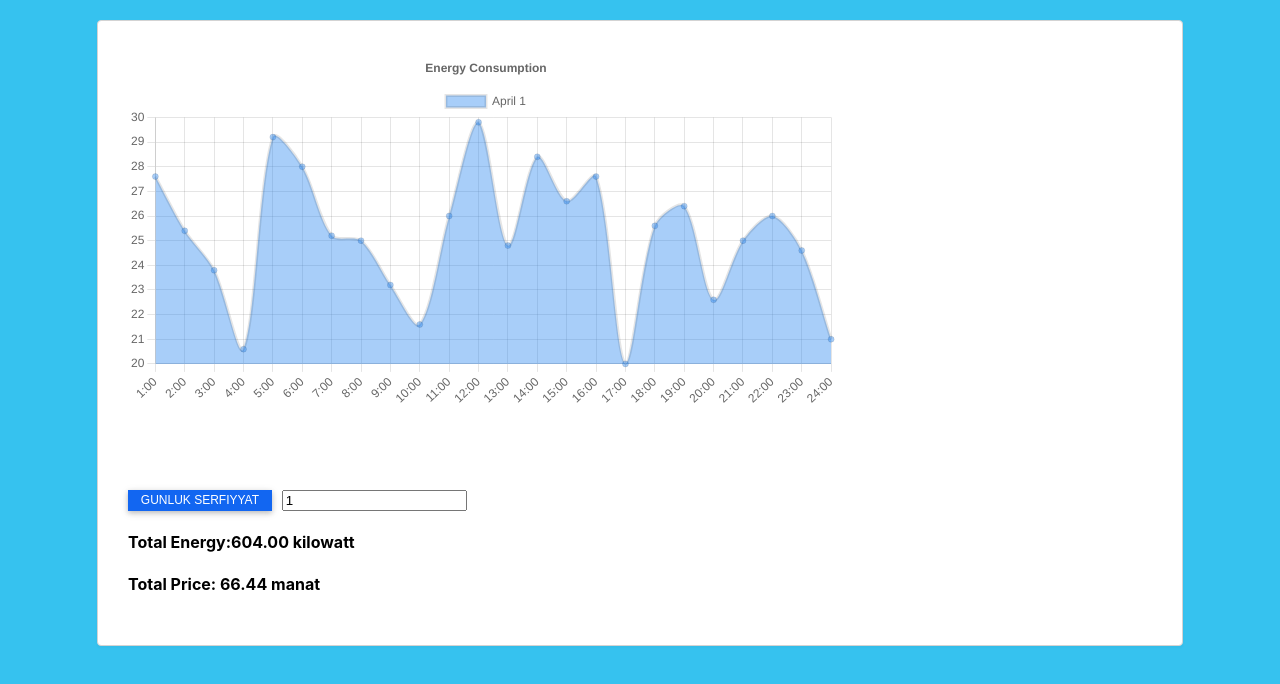
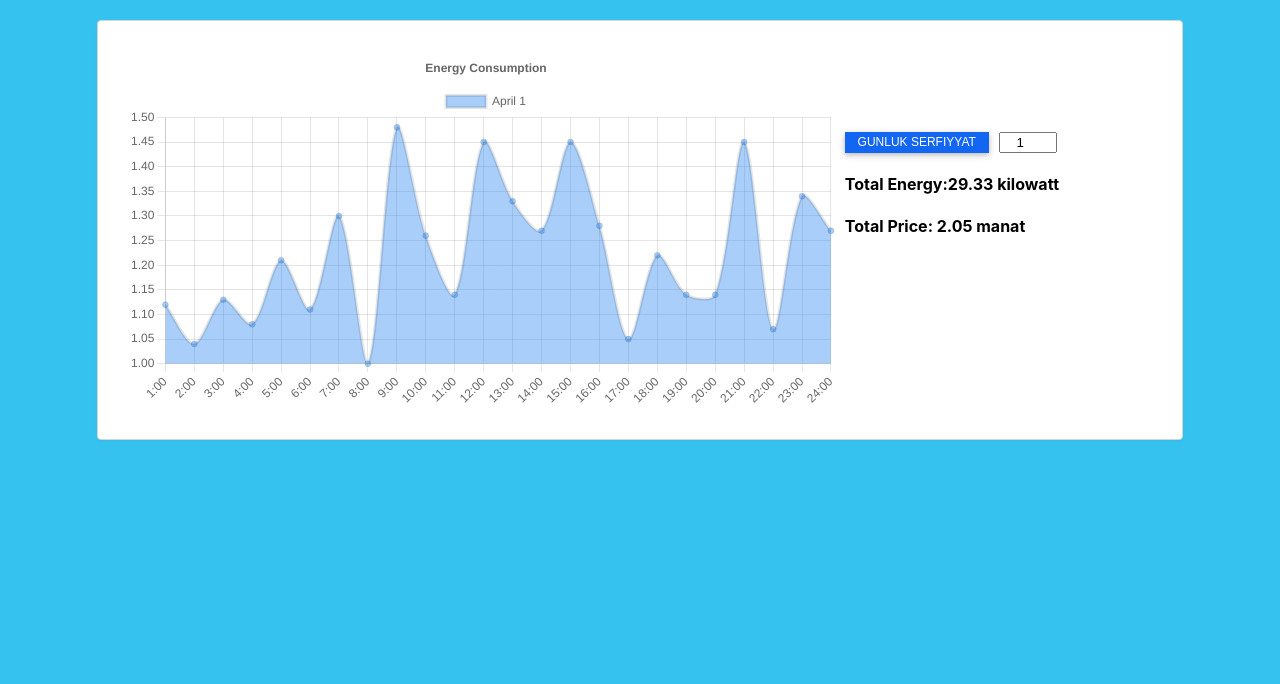
Before and after one commit to ElnurBDa/Energy-Hackathon-Front, a React (Create React App) app in the folder client-app/: page /dashboard in a window 1280 px wide. Shown: the top 684 px of the page. Built offline with nearby package versions, Linux system fonts and the light colour scheme.

Commit message:
more precise price and kw

```diff
--- a/client-app/src/data.tsx
+++ b/client-app/src/data.tsx
@@ -1,18 +1,17 @@
-export const chartDatasAprilDays = [
-{ day:1, hours: [27.6, 25.4, 23.8, 20.6, 29.2, 28.0, 25.2, 25.0, 23.2, 21.6, 26.0, 29.8, 24.8, 28.4, 26.6, 27.6, 20.0, 25.6, 26.4, 22.6, 25.0, 26.0, 24.6, 21.0, ]},
-{ day:2, hours: [21.8, 21.8, 26.4, 28.4, 20.8, 27.0, 21.0, 24.4, 20.6, 28.0, 23.4, 30.0, 25.2, 28.4, 28.0, 21.0, 22.2, 26.8, 23.0, 21.2, 25.6, 25.2, 21.0, 21.6, ]},
-{ day:3, hours: [28.2, 29.2, 28.6, 26.2, 23.4, 28.8, 24.6, 21.8, 20.8, 21.0, 21.6, 25.2, 30.0, 23.4, 22.0, 23.2, 20.0, 21.8, 23.2, 29.0, 26.0, 29.8, 22.8, 20.4, ]},
-{ day:4, hours: [24.8, 20.8, 23.2, 22.0, 26.4, 20.0, 26.2, 25.2, 22.2, 29.2, 24.6, 25.0, 30.0, 28.0, 20.2, 21.8, 23.6, 22.6, 21.4, 29.8, 27.0, 27.2, 22.8, 22.6, ]},
-{ day:5, hours: [23.2, 24.8, 29.2, 28.2, 28.0, 22.6, 21.0, 27.8, 26.8, 26.4, 29.2, 20.0, 24.4, 23.8, 24.0, 23.0, 29.2, 21.4, 21.6, 20.2, 22.6, 22.8, 27.0, 21.0, ]},
-{ day:6, hours: [25.0, 29.8, 29.6, 24.4, 27.2, 23.2, 29.4, 29.0, 25.8, 20.6, 22.6, 27.0, 22.8, 21.2, 21.2, 21.4, 28.2, 28.0, 21.8, 25.2, 22.6, 26.6, 27.6, 27.2, ]},
-{ day:7, hours: [27.6, 27.8, 23.8, 29.0, 20.0, 26.2, 26.8, 21.2, 27.2, 21.4, 27.2, 30.0, 20.6, 20.6, 25.6, 28.6, 21.4, 29.8, 21.2, 28.6, 28.2, 26.6, 23.4, 20.2, ]},
-{ day:8, hours: [28.2, 29.6, 22.4, 24.0, 27.4, 21.6, 27.4, 26.4, 27.8, 21.8, 29.4, 22.2, 28.0, 27.0, 23.6, 29.8, 23.0, 29.0, 26.2, 27.0, 25.4, 28.0, 24.8, 28.4, ]},
-{ day:9, hours: [20.8, 26.8, 26.4, 21.4, 27.0, 21.0, 20.6, 29.8, 22.0, 20.2, 26.2, 28.6, 25.6, 21.0, 24.0, 26.0, 25.2, 26.0, 25.6, 29.6, 30.0, 29.8, 28.6, 22.4, ]},
-{ day:10, hours: [29.2, 27.0, 29.4, 26.2, 24.2, 23.6, 25.0, 22.6, 24.2, 22.2, 29.6, 25.0, 29.4, 28.6, 23.0, 28.2, 21.2, 26.4, 23.0, 22.8, 23.8, 22.0, 22.8, 23.4, ]},
-{ day:11, hours: [20.4, 22.2, 29.6, 29.4, 21.8, 28.2, 27.0, 25.4, 28.4, 27.4, 26.0, 24.8, 22.8, 25.6, 26.6, 29.0, 29.4, 28.2, 20.2, 23.4, 25.6, 23.0, 22.2, 26.2, ]},
-{ day:12, hours: [26.4, 21.8, 20.6, 24.0, 29.0, 27.2, 29.2, 27.0, 27.2, 26.2, 20.0, 20.4, 26.2, 23.6, 20.4, 21.6, 24.2, 28.0, 27.6, 26.4, 29.4, 24.4, 20.0, 20.6, ]},
-{ day:13, hours: [28.0, 26.8, 20.6, 24.2, 29.4, 21.4, 20.4, 28.2, 24.6, 28.8, 28.6, 29.2, 29.4, 26.0, 23.8, 27.8, 27.0, 23.2, 21.4, 23.2, 26.0, 26.2, 26.4, 23.8, ]},
-{ day:14, hours: [24.2, 29.2, 21.6, 28.2, 23.8, 28.0, 28.0, 27.6, 28.4, 20.4, 27.8, 29.6, 23.0, 23.6, 23.2, 21.8, 29.4, 25.2, 28.0, 22.0, 2.4, 0, 0, 0, ]},
+export const chartDatasAprilDays = [{ day:1, hours: [1.12, 1.04, 1.13, 1.08, 1.21, 1.11, 1.3, 1.0, 1.48, 1.26, 1.14, 1.45, 1.33, 1.27, 1.45, 1.28, 1.05, 1.22, 1.14, 1.14, 1.45, 1.07, 1.34, 1.27, ]},
+{ day:2, hours: [1.13, 1.05, 1.37, 1.35, 1.15, 1.32, 1.04, 1.4, 1.39, 1.32, 1.35, 1.41, 1.4, 1.38, 1.06, 1.03, 1.28, 1.08, 1.18, 1.32, 1.16, 1.42, 1.03, 1.5, ]},
+{ day:3, hours: [1.32, 1.09, 1.17, 1.2, 1.13, 1.28, 1.44, 1.48, 1.4, 1.34, 1.33, 1.44, 1.4, 1.05, 1.38, 1.11, 1.2, 1.19, 1.07, 1.1, 1.03, 1.46, 1.4, 1.28, ]},
+{ day:4, hours: [1.29, 1.02, 1.36, 1.07, 1.07, 1.5, 1.31, 1.49, 1.1, 1.28, 1.29, 1.3, 1.09, 1.5, 1.23, 1.25, 1.35, 1.26, 1.47, 1.02, 1.37, 1.14, 1.21, 1.22, ]},
+{ day:5, hours: [1.47, 1.25, 1.19, 1.46, 1.49, 1.21, 1.09, 1.29, 1.27, 1.01, 1.41, 1.17, 1.26, 1.32, 1.46, 1.21, 1.39, 1.37, 1.0, 1.34, 1.46, 1.21, 1.11, 1.5, ]},
+{ day:6, hours: [1.11, 1.47, 1.35, 1.46, 1.26, 1.45, 1.39, 1.02, 1.09, 1.3, 1.4, 1.32, 1.17, 1.05, 1.46, 1.36, 1.03, 1.07, 1.28, 1.38, 1.01, 1.2, 1.03, 1.06, ]},
+{ day:7, hours: [1.04, 1.05, 1.47, 1.09, 1.37, 1.42, 1.14, 1.26, 1.34, 1.23, 1.22, 1.19, 1.41, 1.05, 1.28, 1.36, 1.24, 1.45, 1.33, 1.0, 1.18, 1.35, 1.19, 1.4, ]},
+{ day:8, hours: [1.29, 1.42, 1.39, 1.03, 1.44, 1.26, 1.12, 1.43, 1.23, 1.4, 1.4, 1.0, 1.46, 1.3, 1.15, 1.31, 1.49, 1.28, 1.36, 1.07, 1.27, 1.29, 1.37, 1.27, ]},
+{ day:9, hours: [1.13, 1.49, 1.44, 1.26, 1.06, 1.2, 1.42, 1.15, 1.09, 1.27, 1.36, 1.09, 1.07, 1.38, 1.31, 1.06, 1.35, 1.2, 1.42, 1.23, 1.29, 1.27, 1.25, 1.48, ]},
+{ day:10, hours: [1.37, 1.28, 1.45, 1.45, 1.16, 1.06, 1.11, 1.43, 1.09, 1.44, 1.41, 1.21, 1.25, 1.04, 1.24, 1.31, 1.35, 1.14, 1.1, 1.26, 1.45, 1.49, 1.19, 1.42, ]},
+{ day:11, hours: [1.03, 1.14, 1.44, 1.15, 1.27, 1.35, 1.38, 1.01, 1.47, 1.2, 1.11, 1.45, 1.14, 1.04, 1.31, 1.31, 1.07, 1.2, 1.39, 1.24, 1.07, 1.2, 1.39, 1.15, ]},
+{ day:12, hours: [1.4, 1.45, 1.01, 1.28, 1.19, 1.42, 1.14, 1.39, 1.37, 1.36, 1.05, 1.25, 1.23, 1.19, 1.47, 1.16, 1.12, 1.33, 1.02, 1.39, 1.43, 1.48, 1.24, 1.02, ]},
+{ day:13, hours: [1.35, 1.12, 1.35, 1.28, 1.39, 1.21, 1.05, 1.23, 1.18, 1.4, 1.11, 1.04, 1.19, 1.23, 1.25, 1.31, 1.49, 1.48, 1.01, 1.2, 1.17, 1.23, 1.02, 1.44, ]},
+{ day:14, hours: [1.15, 1.27, 1.32, 1.46, 1.23, 1.34, 1.1, 1.08, 1.03, 1.45, 1.42, 1.31, 1.33, 1.06, 1.24, 1.04, 1.32, 1.0, 1.36, 1.13, 1.18, 1.17, 1.44, 1.28, ]},
 { day:15, hours: [0, 0, 0, 0, 0, 0, 0, 0, 0, 0, 0, 0, 0, 0, 0, 0, 0, 0, 0, 0, 0, 0, 0, 0, ]},
 { day:16, hours: [0, 0, 0, 0, 0, 0, 0, 0, 0, 0, 0, 0, 0, 0, 0, 0, 0, 0, 0, 0, 0, 0, 0, 0, ]},
 { day:17, hours: [0, 0, 0, 0, 0, 0, 0, 0, 0, 0, 0, 0, 0, 0, 0, 0, 0, 0, 0, 0, 0, 0, 0, 0, ]},
@@ -30,7 +29,7 @@ export const chartDatasAprilDays = [
 { day:29, hours: [0, 0, 0, 0, 0, 0, 0, 0, 0, 0, 0, 0, 0, 0, 0, 0, 0, 0, 0, 0, 0, 0, 0, 0, ]},
 { day:30, hours: [0, 0, 0, 0, 0, 0, 0, 0, 0, 0, 0, 0, 0, 0, 0, 0, 0, 0, 0, 0, 0, 0, 0, 0, ]}]
 
-export const chartDatasApril = {month:'April', days:[25.82 ,25.17 ,24.28 ,24.62 ,24.44 ,24.51 ,25.31 ,25.13 ,26.18 ,25.19 ,25.12 ,25.53 ,24.64 ,25.6 ,23.66 ,0 ,0 ,0 ,0 ,0 ,0 ,0 ,0 ,0 ,0 ,0 ,0 ,0 ,0 ,0 ]}
+export const chartDatasApril = {month:'April', days:chartDatasAprilDays.map(sublist => sublist.hours.reduce((acc, val) => acc + val, 0))}
 
 type InputDataDay = {
     day: number;
@@ -102,3 +101,5 @@ export function getTotal(dataset:number[]):number{
   const total = dataset.reduce((accumulator, currentValue) => accumulator + currentValue);
   return total;
 }
+
+export const getPrice = (total:number) => total>300? total*ManatKiloWattMax: total*ManatKiloWattMin;
--- a/client-app/src/pages/dashboard/dashboard.css
+++ b/client-app/src/pages/dashboard/dashboard.css
@@ -75,3 +75,8 @@
     box-shadow: 0px 0px 5px #000;
     cursor: pointer;
 }
+
+.inp {
+    width: 50px;
+    text-align: center;
+}
--- a/client-app/src/pages/dashboard/dashboard.tsx
+++ b/client-app/src/pages/dashboard/dashboard.tsx
@@ -3,7 +3,7 @@ import {Line} from 'react-chartjs-2';
 import './dashboard.css'
 import { Chart, registerables } from 'chart.js';
 import { Button } from "react-bootstrap";
-import { ManatKiloWattMax, ManatKiloWattMin, chartDatasApril, chartDatasAprilDays, convertDataDay, convertDataMonth, getTotal } from "../../data";
+import { ManatKiloWattMax, ManatKiloWattMin, chartDatasApril, chartDatasAprilDays, convertDataDay, convertDataMonth, getPrice, getTotal } from "../../data";
 Chart.register(...registerables);
 
 export default function Dashboard() {
@@ -13,8 +13,8 @@ export default function Dashboard() {
     const [total, setTotal] = useState(getTotal(chartDatasAprilDays[0].hours));
 
     const handleNChange = (newN:number) => {
-        if (newN > 30) setN(1);
-        else if (newN <1) setN(30);
+        if (newN > 30) setN(30);
+        else if (newN <1) setN(1);
         else setN(newN);
     }
 
@@ -27,7 +27,7 @@ export default function Dashboard() {
     useEffect(() => {
         if (mode) {
             setChartData(convertDataMonth(chartDatasApril));
-            setTotal(24*getTotal(chartDatasApril.days))
+            setTotal(getTotal(chartDatasApril.days))
         } else {
             setChartData(convertDataDay(chartDatasAprilDays[n-1]));
             setTotal(getTotal(chartDatasAprilDays[n-1].hours))
@@ -55,13 +55,13 @@ export default function Dashboard() {
             </div>
             <div className="NOTTHECHART">
                 <Button className="btn btn-primary ripple-surface" onClick={() => setMode(+!mode)}>{mode?<>ayliq</>:<>gunluk</>} serfiyyat</Button>
-                {mode?<></>:<input type="number" value ={n} onChange={(e) => handleNChange(+(e.target.value))}/>}
+                {mode?<></>:<input className="inp" type="number" value ={n} onChange={(e) => handleNChange(+(e.target.value))}/>}
                 <h4 style={{left:'0px'}}>Total Energy:{total.toFixed(2)} kilowatt</h4>
-                <h4 style={{left:'0px'}}>Total Price: {(total>300? total*ManatKiloWattMax: total*ManatKiloWattMin).toFixed(2)} manat</h4>
+                <h4 style={{left:'0px'}}>Total Price: {(getPrice(total)).toFixed(2)} manat</h4>
             </div>
         </div>
     </>)
 }
 
 
-//
+//  i need to change ayliq total, cause it is wrong
```
